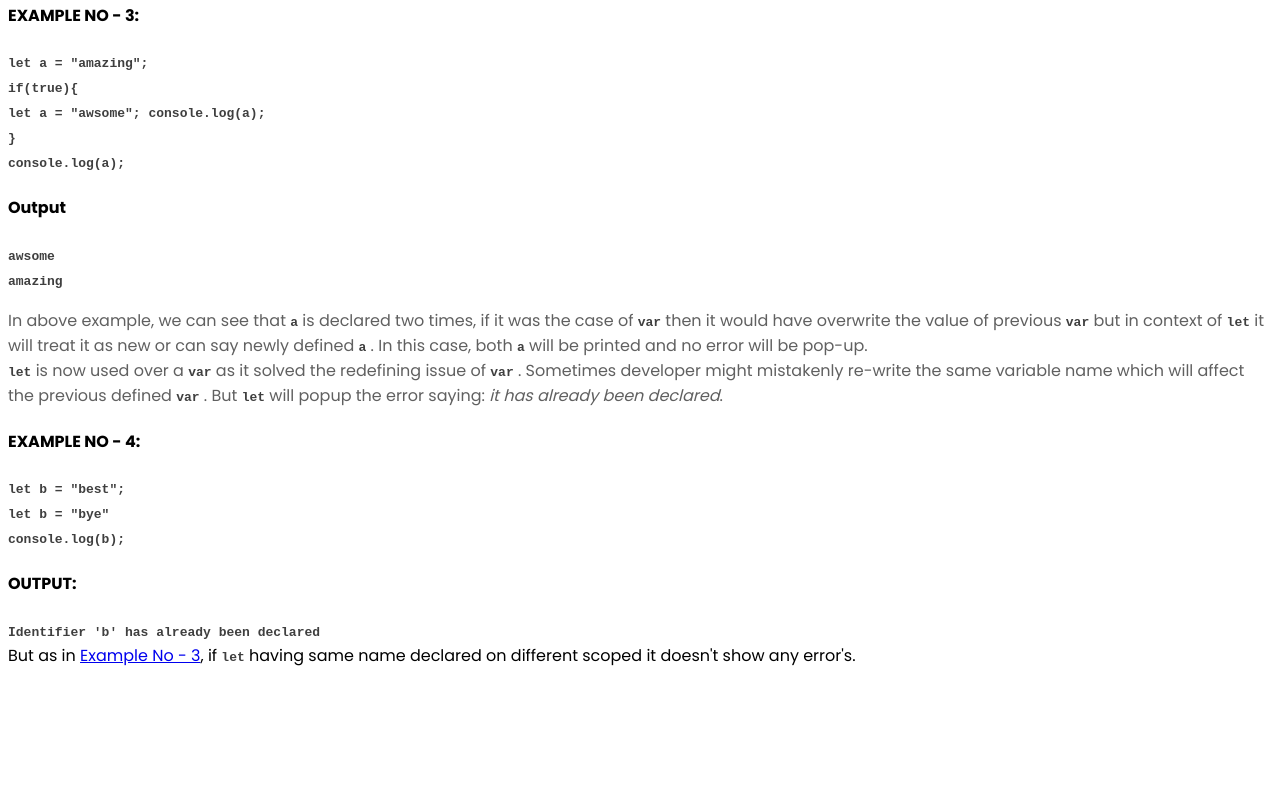
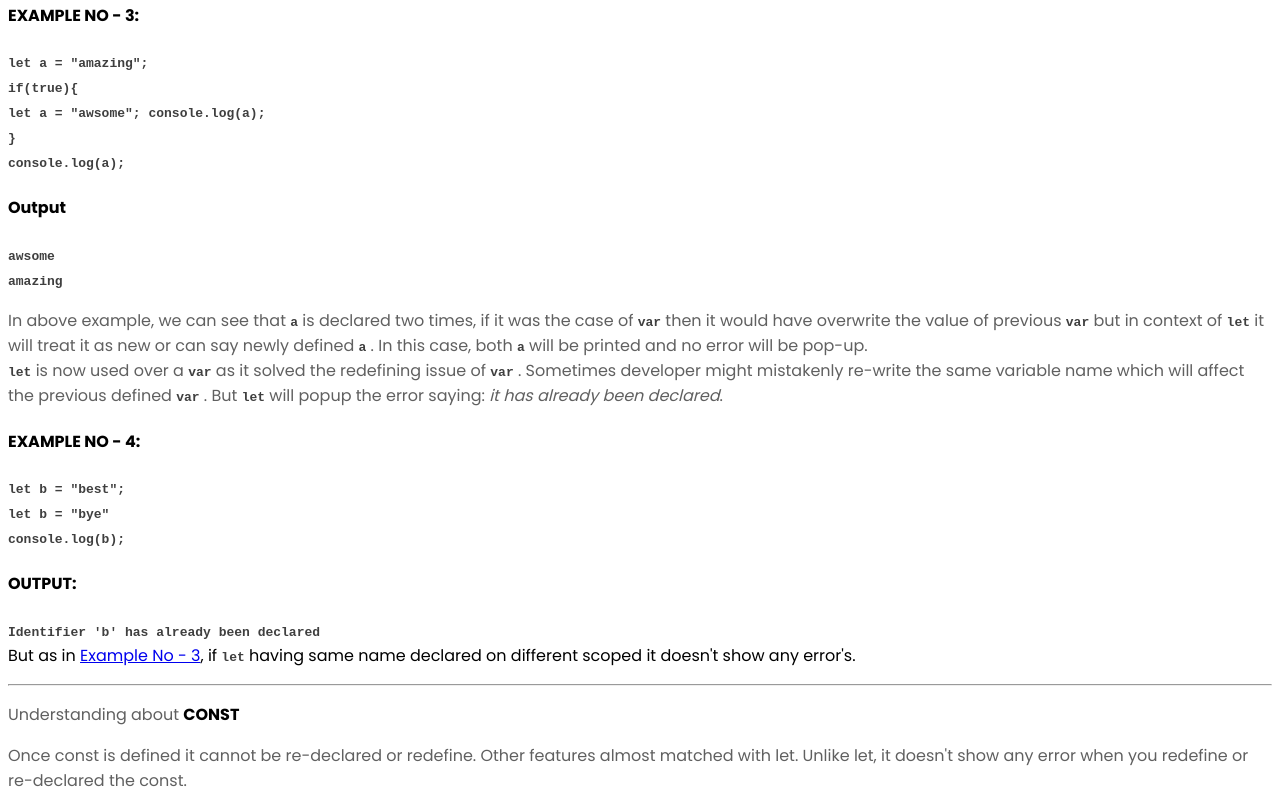
Before and after one commit to sandeepatcodewing/var-let-const, a plain HTML site: page index.html in a window 1280 px wide. Shown: the part 843-1652 px from the top of the page. Before the commit the page ends 1527 px from the top, so only its background shows below. Drawn offline with Linux system fonts and the light colour scheme.

Commit message:
section: const

```diff
--- a/index.html
+++ b/index.html
@@ -120,6 +120,14 @@
       <h4>OUTPUT:</h4>
       <code>Identifier 'b' has already been declared</code><br>But as in <a href="#example-no-3">Example No - 3</a>, if <code>let</code> having same name declared on different scoped it doesn't show any error's.
     </p>
+    <hr>
+    <p>
+      Understanding about
+      <b>CONST</b>
+    </p>
+    <p>
+      Once const is defined it cannot be re-declared or redefine. Other features almost matched with let. Unlike let, it doesn't show any error when you redefine or re-declared the const.
+    </p>
 
     <script src="var.js"></script>
     <script src="let.js"></script>
```
Also changed, not shown: notes.txt.
